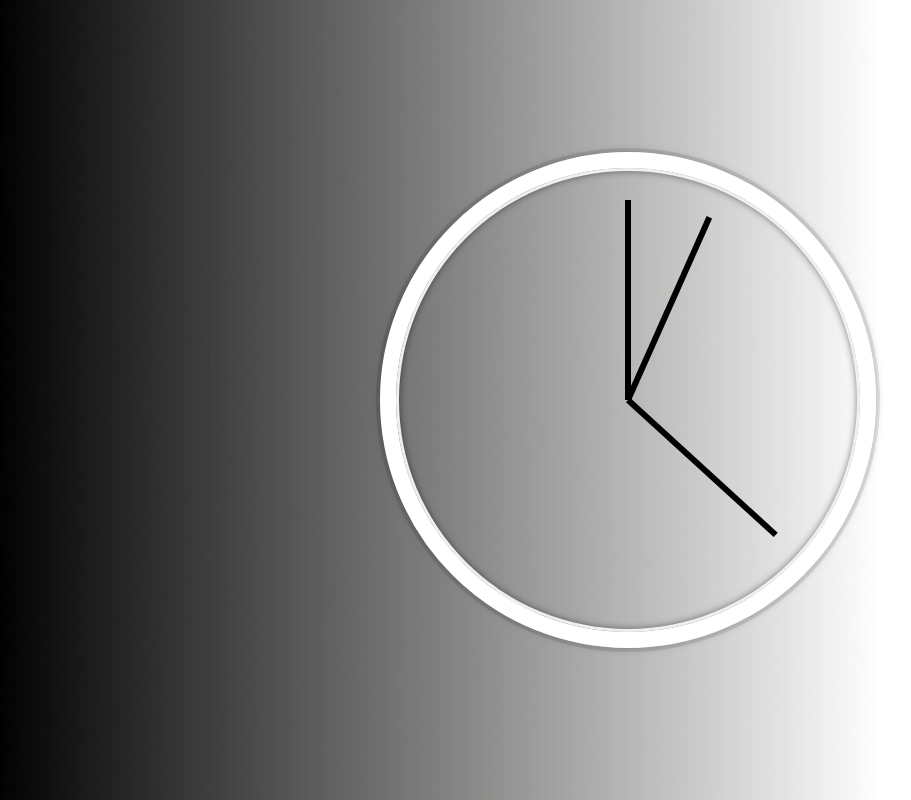
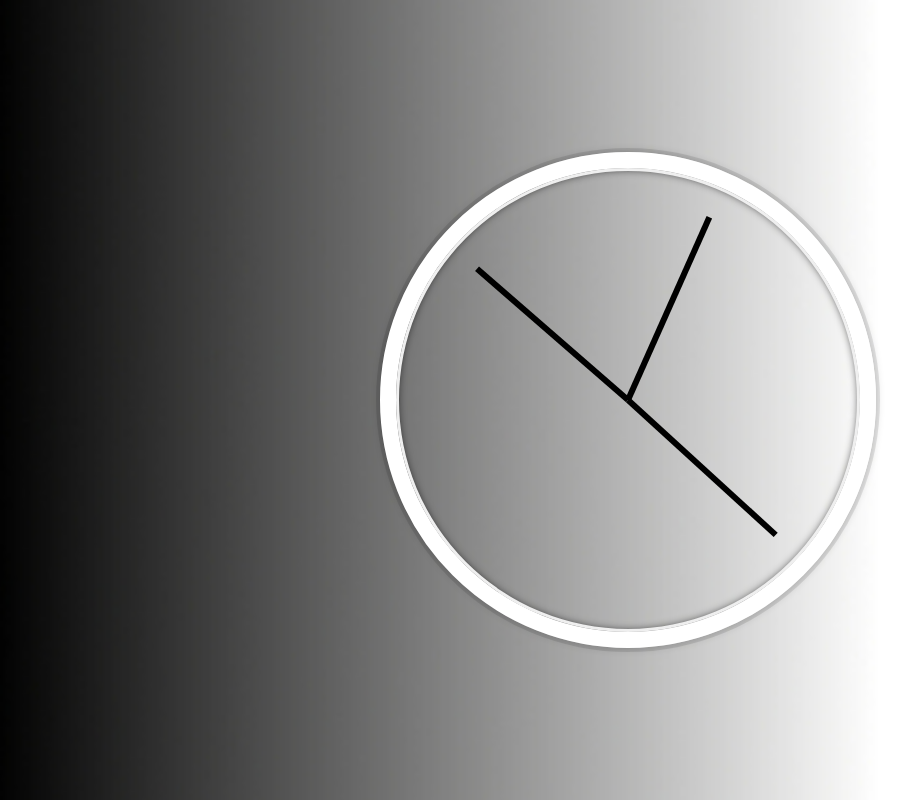
Before and after one commit to avani19/JS-CSS-Clock, a plain HTML site: page index.html in a window 1280 px wide. Shown: the whole page, without its empty margins (12-923 px from the left). Drawn offline with Linux system fonts and the light colour scheme.

Commit message:
added hoursHand

```diff
--- a/index.html
+++ b/index.html
@@ -31,6 +31,10 @@ function setDate(){
   var minsDegrees = ((mins/60)*360) + ((seconds/60)*6)+90;
   minHand.style.transform = `rotate(${minsDegrees}deg)`;
 
+  // setting up hours
+  var hours = current.getHours();
+  var hoursDegrees = ((mins/12)*360)+((mins/60)*30) + 90;
+  hourHand.style.transform = `rotate(${hoursDegrees}deg)`;
 }
 setInterval(setDate, 1000);
 setDate();
--- a/style.css
+++ b/style.css
@@ -30,7 +30,7 @@ body{
       position: relative;
       width: 100%;
       height: 100%;
-      transform: translateY(-3px); /* account for the height of the clock hands */
+      transform: translateY(-3px);
 }
 .hand {
       width:50%;
```
